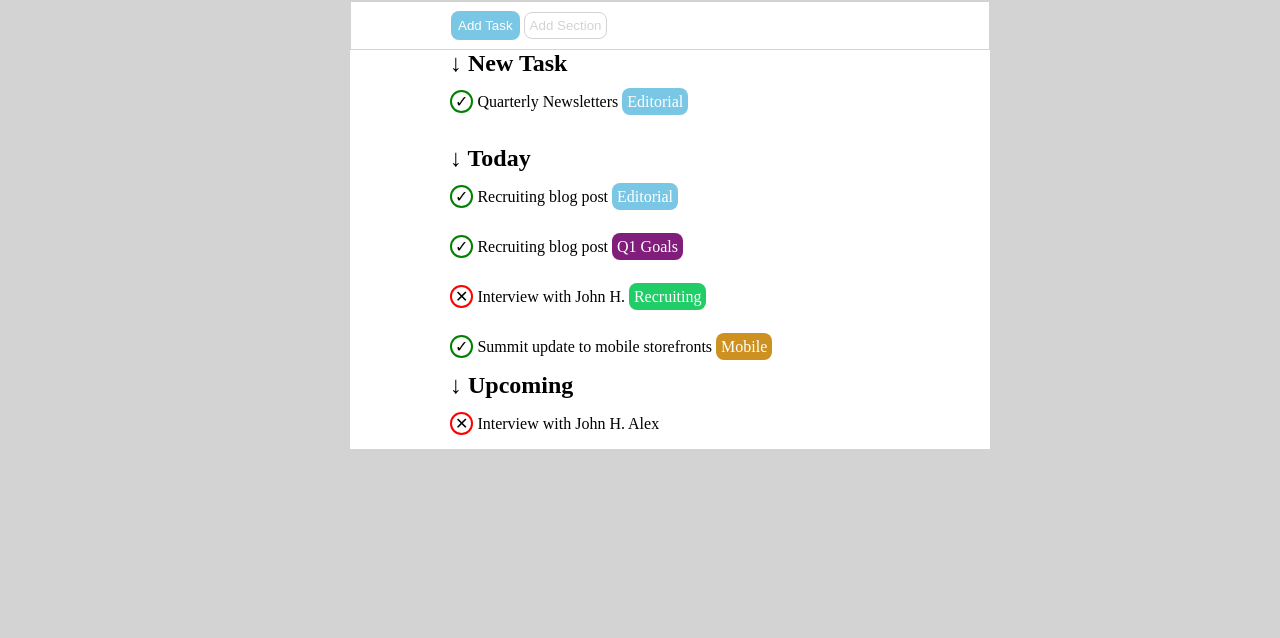
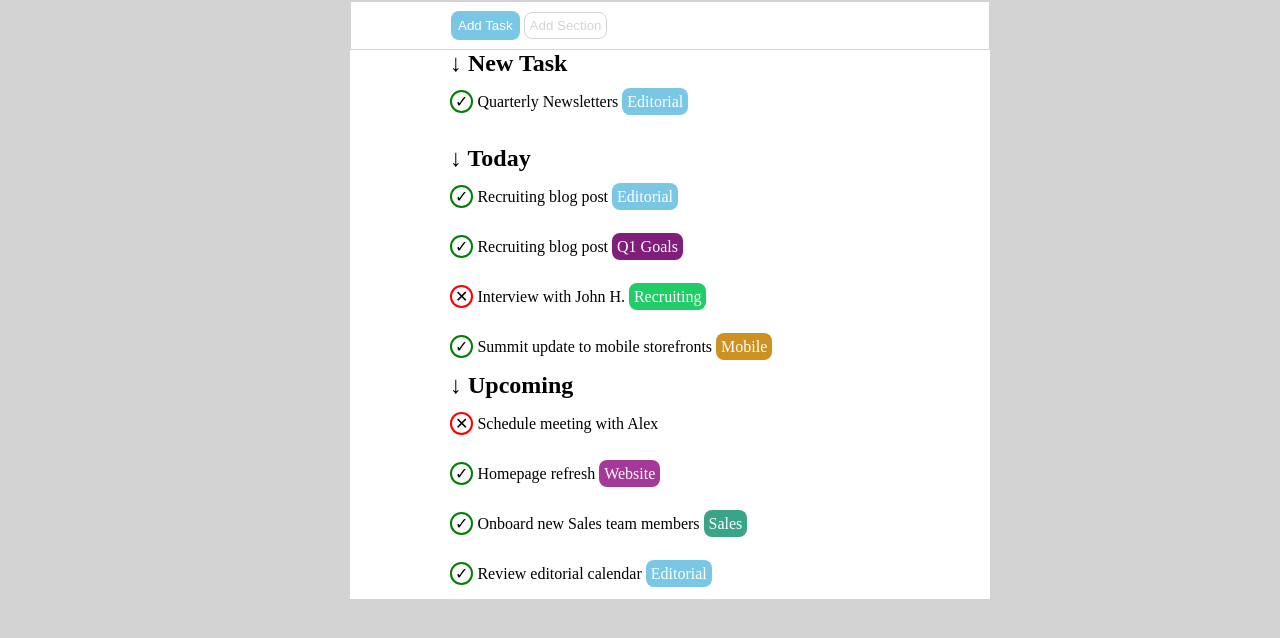
Before and after one commit to dariosanacuore/html-css-toboolist, a plain HTML site: page index.html in a window 1280 px wide. Shown: the part 94-732 px from the top of the page. Drawn offline with Linux system fonts and the light colour scheme.

Commit message:
feat:Aggiunta della seconda sezione

```diff
--- a/css/style.css
+++ b/css/style.css
@@ -110,3 +110,17 @@ body{
 .upcoming{
     margin-left:100px;
 }
+.website{
+    border-radius: 8px;
+    color:white;
+    background-color: rgb(165, 57, 153);
+    border-style: none;
+    padding:5px;
+}
+.sales{
+    border-radius: 8px;
+    color:white;
+    background-color: rgb(57, 165, 134);
+    border-style: none;
+    padding:5px;
+}
--- a/index.html
+++ b/index.html
@@ -45,7 +45,16 @@
                 </p>
 
                 <h2 class="upcoming">&darr; Upcoming</h2>
-                <p><span class="croce">&#10005;</span> Interview with John H. <span class="alex"> Alex</span>
+                <p><span class="croce">&#10005;</span> Schedule meeting with Alex
+                </p>
+
+                <p><span class="spunta">&#10003;</span> Homepage refresh <span class="website"> Website</span>
+                </p>
+
+                <p><span class="spunta">&#10003;</span> Onboard new Sales team members <span class="sales"> Sales</span>
+                </p>
+
+                <p><span class="spunta">&#10003;</span> Review editorial calendar <span class="editorial"> Editorial</span>
                 </p>
             </section>
             <!--Fine sezione delle liste annidate-->
```
